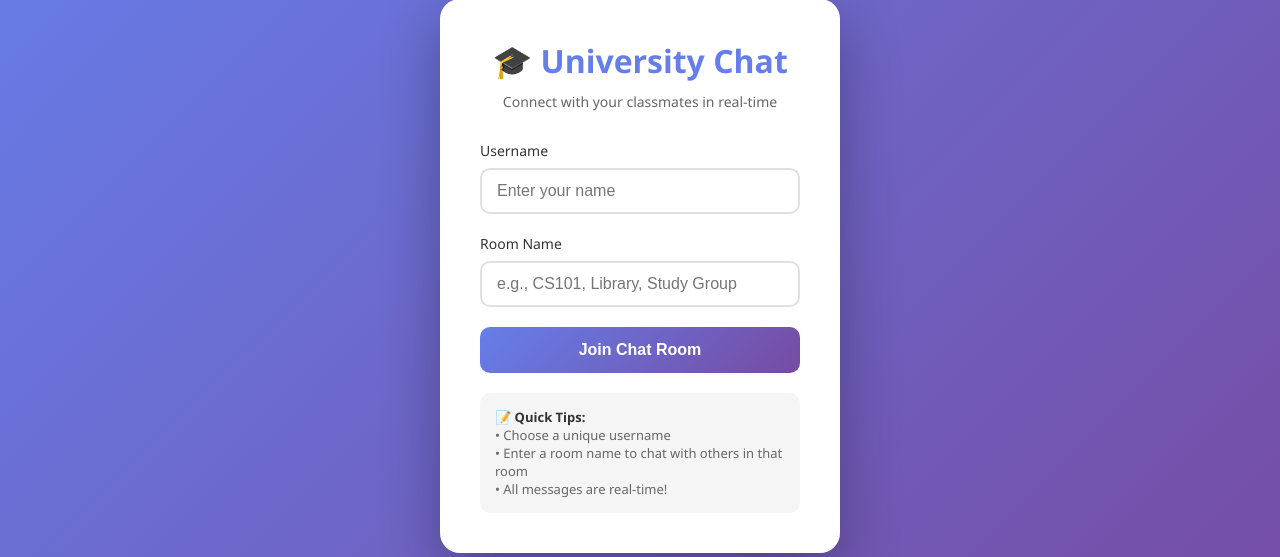
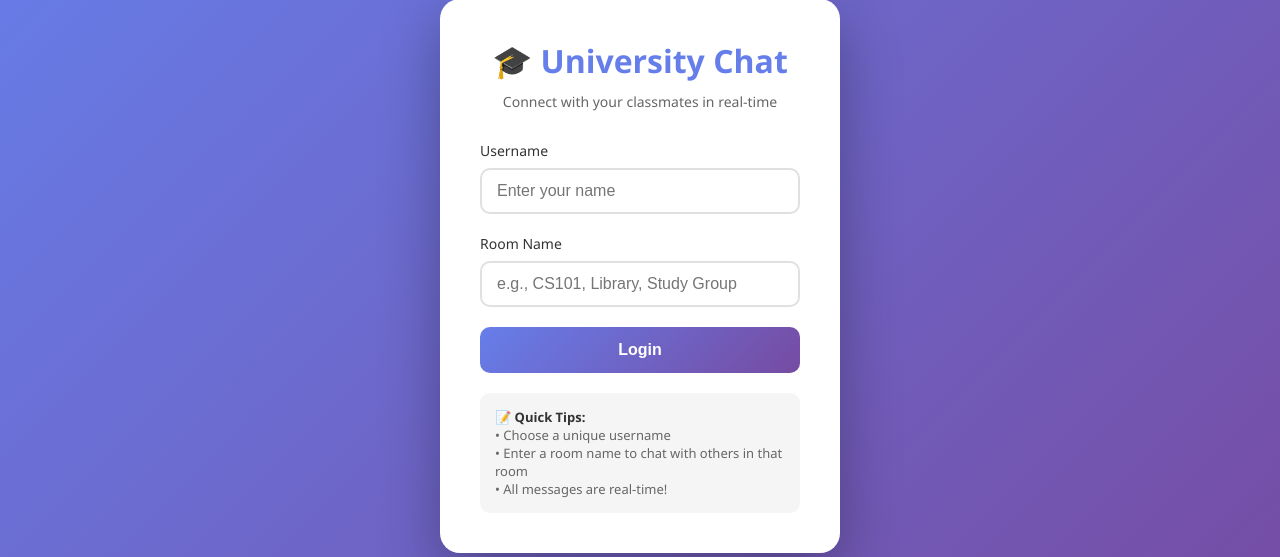
Before and after one commit to pavana-06/SRM_messenger, a Flask app: page / in a window 1280 px wide. Shown: the part 124-681 px from the top of the page. Run offline with Flask 3, Linux system fonts and the light colour scheme.

Commit message:
Update button text in index.html from 'Join Chat Room' to 'Login'

```diff
--- a/templates/index.html
+++ b/templates/index.html
@@ -123,7 +123,7 @@
                 <input type="text" id="room" name="room" placeholder="e.g., CS101, Library, Study Group" required>
             </div>
 
-            <button type="submit">Join Chat Room</button>
+            <button type="submit">Login</button>
         </form>
 
         <div class="info">
```
